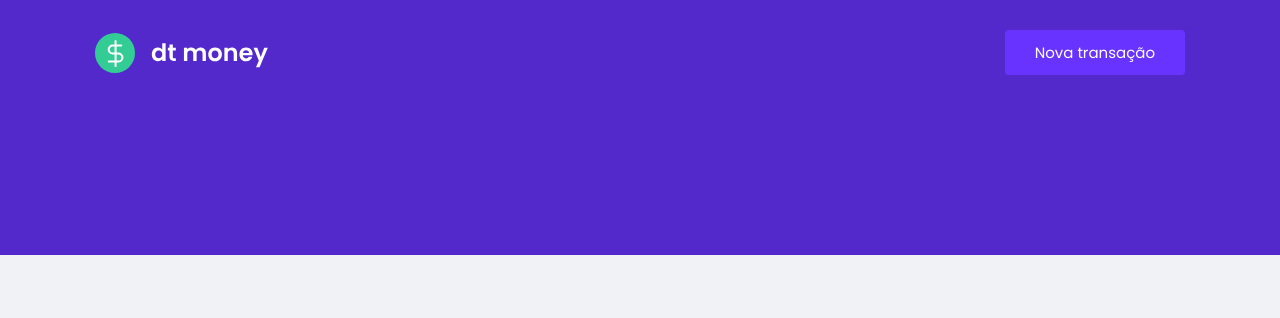
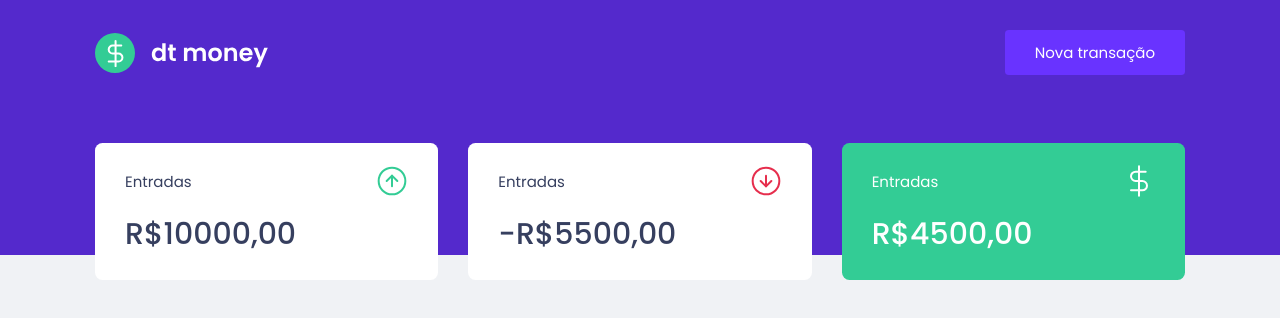
Before and after one commit to brenobarbareli/dtmoney, a React (Create React App) app: page / in a window 1280 px wide. Shown: the top 318 px of the page. Built offline with nearby package versions, Linux system fonts and the light colour scheme.

Commit message:
Summary created and styled

```diff
--- a/public/index.html
+++ b/public/index.html
@@ -10,7 +10,7 @@
 
     <title>dtmoney</title>
     <link
-      href="https://fonts.googleapis.com/css2?family=Poppins:wght@400;600&display=swap"
+      href="https://fonts.googleapis.com/css2?family=Poppins:wght@400;500;600&display=swap"
       rel="stylesheet"
     />
   </head>
--- a/src/App.tsx
+++ b/src/App.tsx
@@ -1,10 +1,12 @@
+import { Dashboard } from './components/Dashboard';
 import { Header } from './components/Header';
-import { GlobalStyle } from './styles/global';
+import { GlobalStyle } from './components/styles/global';
 
 export function App() {
   return (
     <>
       <Header />
+      <Dashboard />
       <GlobalStyle />
     </>
   );
--- /dev/null
+++ b/src/components/Dashboard/index.tsx
@@ -0,0 +1,10 @@
+import { Summary } from '../Summary';
+import { Container } from './styles';
+
+export function Dashboard() {
+  return (
+    <Container>
+      <Summary />
+    </Container>
+  );
+}
--- /dev/null
+++ b/src/components/Dashboard/styles.ts
@@ -0,0 +1,7 @@
+import styled from 'styled-components';
+
+export const Container = styled.main`
+  max-width: 1120px;
+  margin: 0 auto;
+  padding: 2.5rem 1rem;
+`;
--- /dev/null
+++ b/src/components/Summary/index.tsx
@@ -0,0 +1,32 @@
+import { Container } from './styles';
+import incomeImg from '../../assets/entradas.svg';
+import outcomeImg from '../../assets/saidas.svg';
+import totalImg from '../../assets/total.svg';
+
+export function Summary() {
+  return (
+    <Container>
+      <div>
+        <header>
+          <p>Entradas</p>
+          <img src={incomeImg} alt='Entradas' />
+        </header>
+        <strong>R$10000,00</strong>
+      </div>
+      <div>
+        <header>
+          <p>Entradas</p>
+          <img src={outcomeImg} alt='Saídas' />
+        </header>
+        <strong>-R$5500,00</strong>
+      </div>
+      <div className='highlight-background'>
+        <header>
+          <p>Entradas</p>
+          <img src={totalImg} alt='Total' />
+        </header>
+        <strong>R$4500,00</strong>
+      </div>
+    </Container>
+  );
+}
--- /dev/null
+++ b/src/components/Summary/styles.ts
@@ -0,0 +1,34 @@
+import styled from 'styled-components';
+
+export const Container = styled.div`
+  display: grid;
+  grid-template-columns: repeat(3, 1fr);
+  gap: 2rem;
+  margin-top: -10rem;
+
+  div {
+    background: var(--shape);
+    padding: 1.5rem 2rem;
+    border-radius: 0.5rem;
+    color: var(--text-title);
+
+    header {
+      display: flex;
+      align-items: center;
+      justify-content: space-between;
+    }
+
+    strong {
+      display: block;
+      margin-top: 1rem;
+      font-size: 2rem;
+      font-weight: 500;
+      line-height: 3rem;
+    }
+
+    &.highlight-background {
+      background: var(--green);
+      color: #fff;
+    }
+  }
+`;
--- a/src/styles/global.ts
+++ b/src/components/styles/global.ts
@@ -4,6 +4,7 @@
 :root {
     --background: #f0f2f5;
     --red :#E52E4d;
+    --green : #33cc95;
     --blue: #5429cc;
 
     --blue-light: #6933FF;
```
